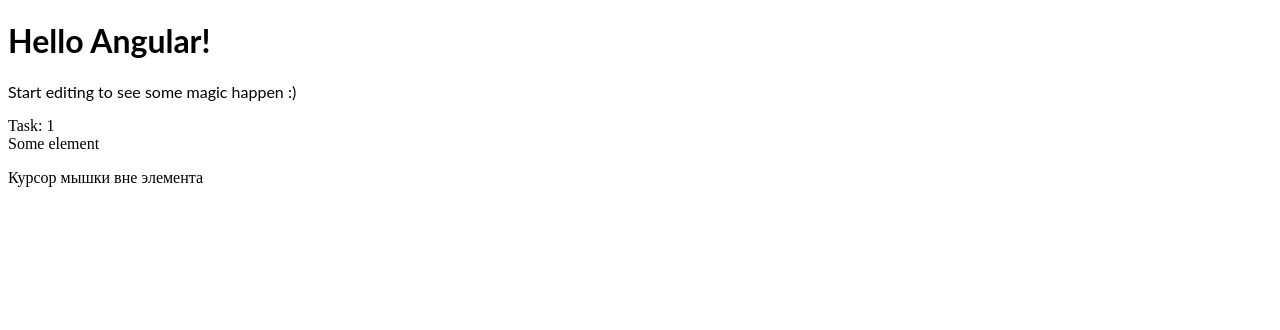
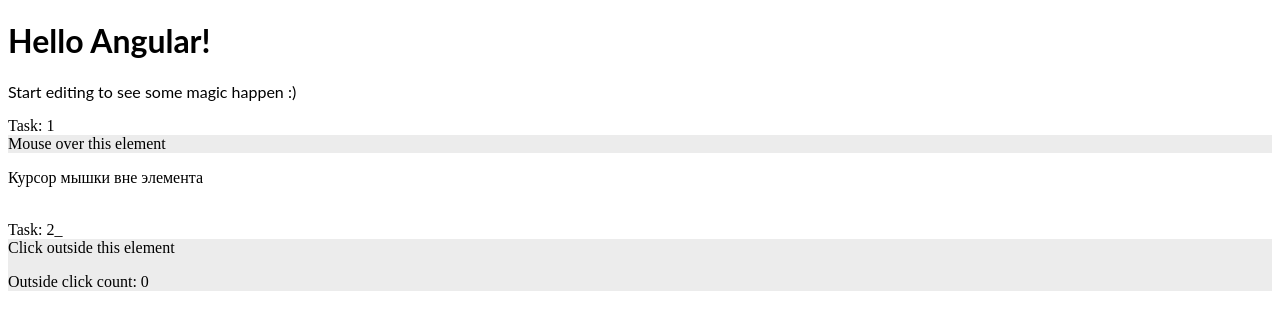
Before and after one commit to KoReveN/angular-study-tasks, an Angular app: page / in a window 1280 px wide. Shown: the top 330 px of the page. Built offline with nearby package versions, Linux system fonts and the light colour scheme.

Commit message:
Task 2 Implementation click outside directive

```diff
--- a/src/app/app.module.ts
+++ b/src/app/app.module.ts
@@ -3,13 +3,14 @@
 import { FormsModule } from '@angular/forms';
 import { TaskComponent } from "./task.component";
 import { TaskDirective } from "./task.directive";
+import { ClickOutsideDirective } from "./clickOutside.directive";
 
 import { AppComponent } from './app.component';
 import { HelloComponent } from './hello.component';
 
 @NgModule({
   imports:      [ BrowserModule, FormsModule ],
-  declarations: [ AppComponent, HelloComponent , TaskComponent, TaskDirective],
+  declarations: [ AppComponent, HelloComponent , TaskComponent, TaskDirective, ClickOutsideDirective],
   bootstrap:    [ AppComponent ]
 })
 export class AppModule { }
--- /dev/null
+++ b/src/app/clickOutside.directive.ts
@@ -0,0 +1,18 @@
+import { Directive, Output, EventEmitter, HostListener, ElementRef } from "@angular/core";
+
+@Directive({ selector: '[clickOutside]'})
+export class ClickOutsideDirective{
+
+    constructor(private _elementRef: ElementRef) { }
+
+    @Output()
+    public onClickOutside = new EventEmitter<any>();
+
+
+    @HostListener('document:click', ['$event'])
+    public onMouseClick(event) {
+        if (!this._elementRef.nativeElement.contains(event.target))
+        this.onClickOutside.emit();
+    }
+
+}
--- a/src/app/task.component.ts
+++ b/src/app/task.component.ts
@@ -8,14 +8,22 @@
     <div mouseOverEvent
     (onHover)="onHover()"
     (onHoverOut)="onHoverOut()"
-     > Some element </div>
+     > Mouse over this element </div>
     <p>{{isMouseOver ? 'Курсор мышки внутри элемента' : 'Курсор мышки вне элемента'}}</p>
+
+
+    <br/> Task: 2_
+    <div clickOutside (onClickOutside)="onClickOutside()" >
+        Click outside this element
+        <p>Outside click count: {{count}}</p>
+    </div>
 
     `
 })
 export class TaskComponent{
 
     private isMouseOver = false;
+    private count: number = 0;
 
     public onHover(){
         this.isMouseOver = true;
@@ -25,4 +33,8 @@
         this.isMouseOver = false;
     }
 
+    public onClickOutside(){
+        this.count++;
+    }
+
 }
--- a/src/styles.css
+++ b/src/styles.css
@@ -1 +1,5 @@
 /* Add application styles & imports to this file! */
+
+div {
+    background-color: #ececec;
+}
```
